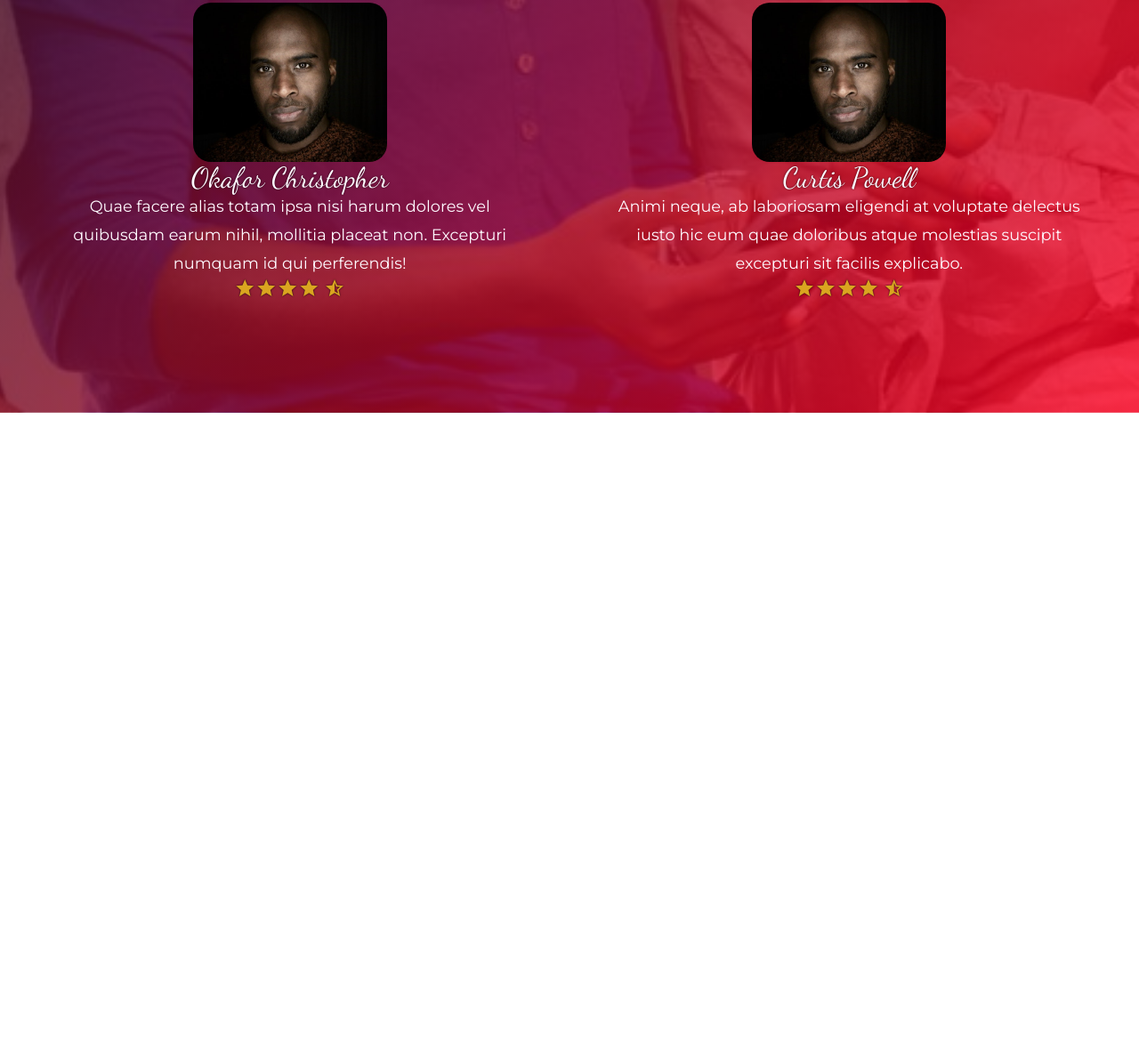
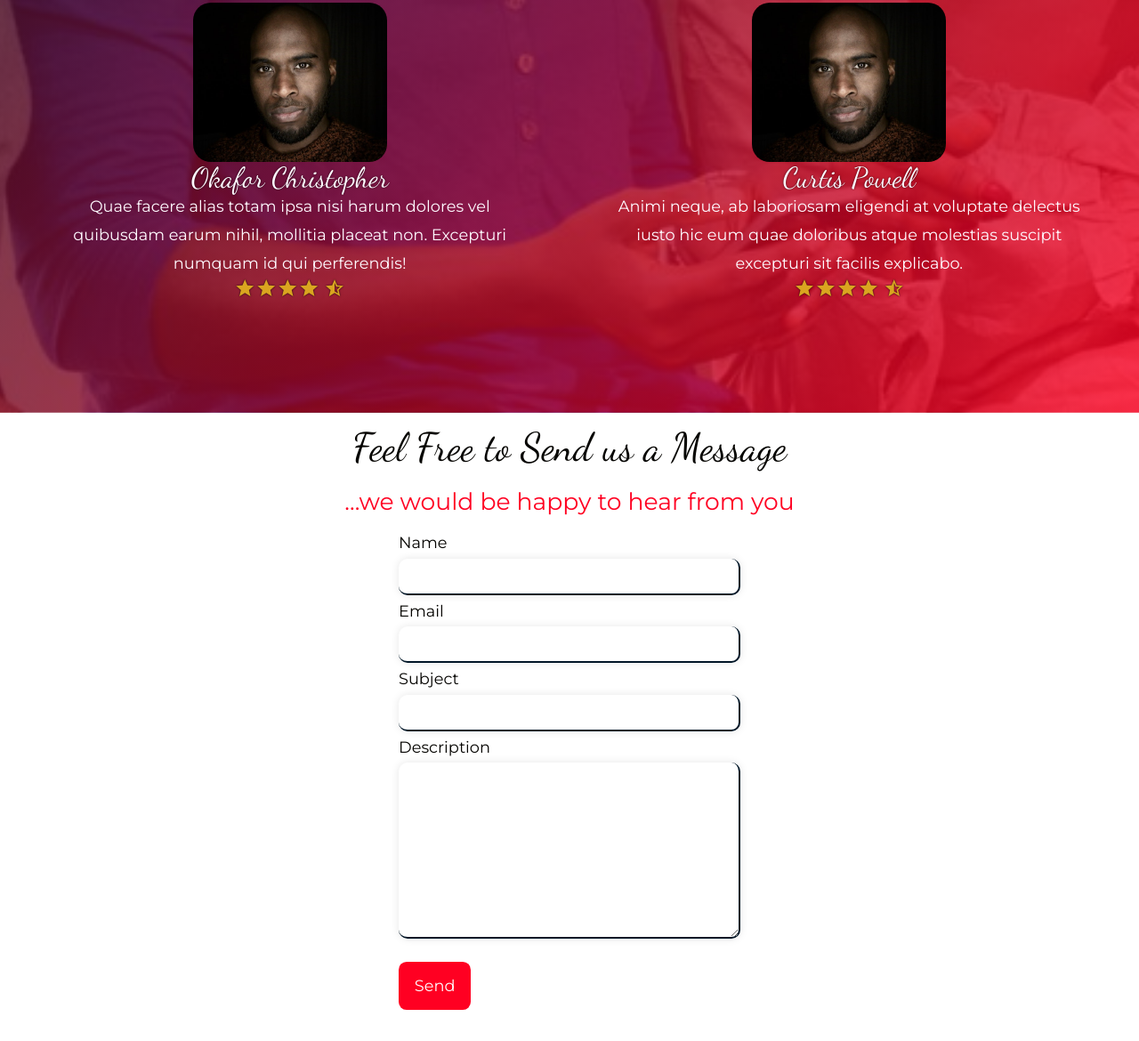
Before and after one commit to haywhyze/politico, a plain HTML site: page UI/index.html in a window 1280 px wide. Shown: the part 2708-3878 px from the top of the page at 89% size. Before the commit the page ends 3172 px from the top, so only its background shows below. Drawn offline with Linux system fonts and the light colour scheme.

Commit message:
ft(createLandingPage):
-create html structure contact section
- create styles for contact section

```diff
--- /dev/null
+++ b/UI/css/form.css
@@ -0,0 +1,22 @@
+.form {
+  margin: 1rem auto;
+  max-width: 480px;
+}
+
+.input-group {
+  width: 100%;
+  margin: 0 10%;
+
+}
+
+.input,
+textarea {
+  margin: .5rem 0;
+  padding: .5rem 1rem;
+  display: block;
+  width: 80%;
+  box-shadow: 0px 0px 10px rgba(0, 0, 0, .1);
+  border-radius: 10px;
+  border-bottom: var(--color-tertiary) 2px solid;
+  border-right: var(--color-tertiary) 2px solid;
+}
--- a/UI/css/style.css
+++ b/UI/css/style.css
@@ -4,3 +4,4 @@
 @import '../css/layout.css';
 @import '../css/landing.css';
 @import '../css/button.css';
+@import '../css/form.css';
--- a/UI/index.html
+++ b/UI/index.html
@@ -197,8 +197,20 @@
         </div>
       </div>
     </section>
-    <section>
-
+    <section id="contact" class="contact">
+      <h2 class="secondary-heading">Feel Free to Send us a Message</h2>
+      <p class="secondary-heading--small">...we would be happy to hear from you</p>
+      <form action="#" class="form">
+        <div class="input-group"><label for="name">Name</label><input name="name" class="input" id="name" type="text"></div>
+        <div class="input-group"><label for="email">Email</label><input name="email" class="input" id="email" type="text"></div>
+        <div class="input-group"><label for="subject">Subject</label><input name="subject" class="input" id="subject"
+            type="text"></div>
+        <div class="input-group"><label for="subject">Description</label><textarea name="description" id="description"
+            rows="10"></textarea></div>
+        <div class="input-group">
+          <input class="button button--alt" type="submit" value="Send">
+        </div>
+      </form>
     </section>
     <section>
 
```
